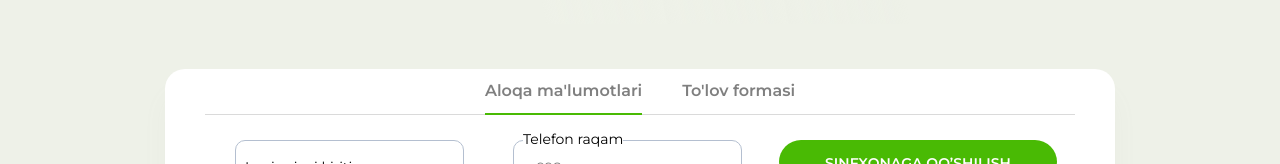
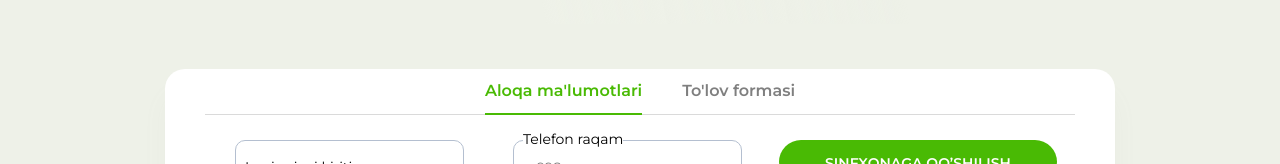
Before and after one commit to Mukhammad-amin-ai/SSR_Nuxt, a Nuxt app: page / in a window 1280 px wide. Shown: the part 501-665 px from the top of the page. Built offline with nearby package versions, Linux system fonts and the light colour scheme; no server answers.

Commit message:
seo optimization

```diff
--- a/nuxt.config.ts
+++ b/nuxt.config.ts
@@ -23,6 +23,10 @@ export default defineNuxtConfig({
   },
   app: {
     head: {
+      title:'SINFXONA',
+      htmlAttrs: {
+        lang: "en",
+      },
       link: [
         {
           rel: "stylesheet",
--- a/pages/index.vue
+++ b/pages/index.vue
@@ -50,10 +50,10 @@
                 <div class="enterFormSteps">
                     <ul>
                         <li>
-                            <a :class="{ 'active': isFirstStep }">Aloqa ma'lumotlari</a>
+                            <p :class="{ 'active': isFirstStep }">Aloqa ma'lumotlari</p>
                         </li>
                         <li>
-                            <a :class="{ 'active': isSecondStep }">To'lov formasi</a>
+                            <p :class="{ 'active': isSecondStep }">To'lov formasi</p>
                         </li>
                     </ul>
                 </div>
@@ -247,11 +247,13 @@
                             <!-- aria-controls="el-collapse-content-1229" -->
                             <div role="tab" @click="activated(faq.id)">
                                 <!-- aria-describedby="el-collapse-content-1229" -->
-                                <div role="button" id="el-collapse-head-2540" tabindex="0"
+                                <!-- id="el-collapse-head-2540" -->
+                                <div role="button"  tabindex="0"
                                     class="el-collapse-item__header ">
                                     {{ faq.name }}<i class="el-collapse-item__arrow el-icon-arrow-right"></i></div>
                             </div>
-                            <div role="tabpanel" aria-labelledby="el-collapse-head-2540" id="el-collapse-content-2540"
+                            <!-- id="el-collapse-content-2540" -->
+                            <div role="tabpanel" aria-labelledby="el-collapse-head-2540"
                                 class="el-collapse-item__wrap is-active" v-if="isActive[faq.id]">
                                 <div class="el-collapse-item__content">
                                     <div>{{ faq.descript }}</div>
@@ -595,11 +597,11 @@ export default {
     padding: 0 20px;
 }
 
-.enterFormSteps ul li a .active {
+.enterFormSteps ul li p.active {
     color: #49ba04 !important;
 }
 
-.enterFormSteps ul li a {
+.enterFormSteps ul li p {
     color: rgba(0, 0, 0, .5) !important;
     display: block;
     font-weight: 600;
@@ -609,18 +611,18 @@ export default {
     text-decoration: none;
 }
 
-a {
+a{
     color: #0d6efd;
     color: rgba(var(--bs-link-color-rgb), var(--bs-link-opacity, 1));
     -webkit-text-decoration: underline;
     text-decoration: underline;
 }
 
-.enterFormSteps ul li a.active:after {
+.enterFormSteps ul li p.active:after {
     width: 100%;
 }
 
-.enterFormSteps ul li a:after {
+.enterFormSteps ul li p:after {
     background: #49ba04;
     content: "";
     height: 2px;
```
